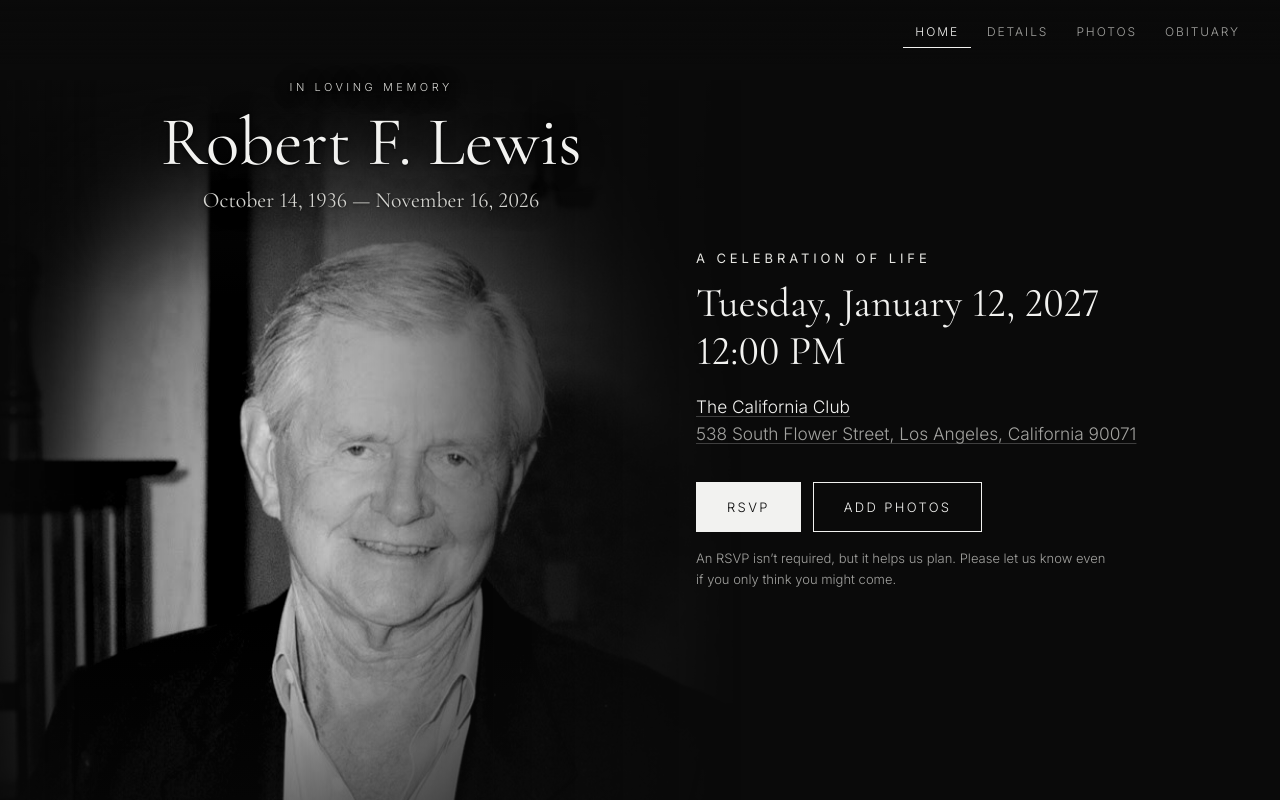
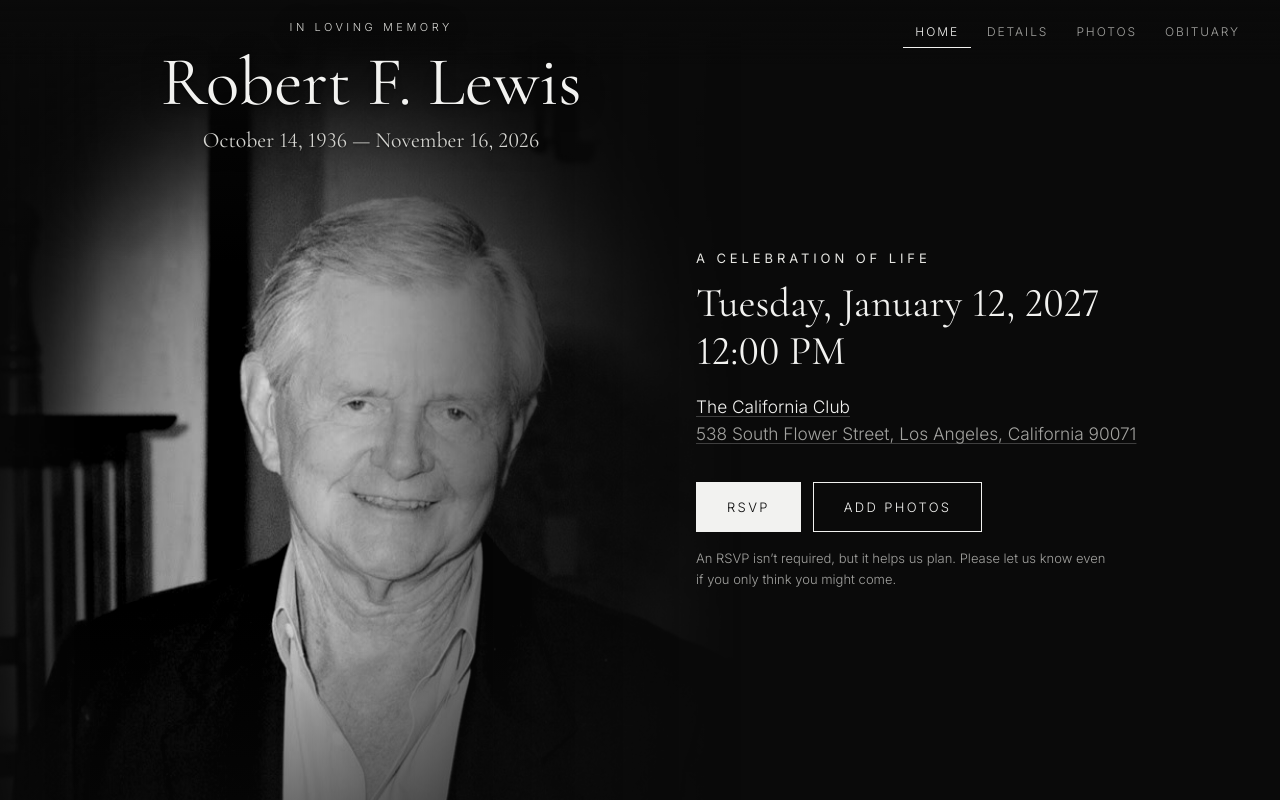
Before and after one commit to danny8500/celebratingbob, a plain HTML site: page index.html in a window 1280 px wide. Drawn offline with nearby package versions, Linux system fonts and the light colour scheme; no server answers.

Commit message:
Desktop: name and dates near the top of the page
Co-Authored-By: Claude Opus 5.5 <noreply@anthropic.com>

```diff
--- a/index.html
+++ b/index.html
@@ -46,13 +46,13 @@
   .portrait::after{content:"";position:absolute;inset:0;background:linear-gradient(0deg,rgba(10,10,10,.6),rgba(10,10,10,0) 35%)}
   .info{grid-column:2;position:relative;z-index:1}
   /* desktop: name sits over the photo; phone keeps it in the text column */
-  .ptitle{position:absolute;z-index:2;left:max(0px,calc(58% - 100vh));width:min(58%,100vh);top:clamp(70px,10vh,100px);text-align:center;
+  .ptitle{position:absolute;z-index:6;left:max(0px,calc(58% - 100vh));width:min(58%,100vh);top:clamp(18px,2.5vh,28px);text-align:center;
      text-shadow:0 2px 24px rgba(0,0,0,.85),0 1px 3px rgba(0,0,0,.6)}
   .ptitle .kicker{color:#d6d6d2}
   .mtitle{display:none}
   #home .rule{display:none}
   #home .info{justify-content:center}
-  .portrait{top:clamp(80px,10vh,110px) !important}
+  .portrait{top:clamp(30px,4vh,48px) !important}
   .portrait img{object-position:50% 6% !important}
   .portrait::after{background:linear-gradient(180deg,var(--bg) 0%,rgba(10,10,10,.5) 12%,rgba(10,10,10,0) 30%),linear-gradient(0deg,rgba(10,10,10,.5),rgba(10,10,10,0) 25%) !important}
 
```
